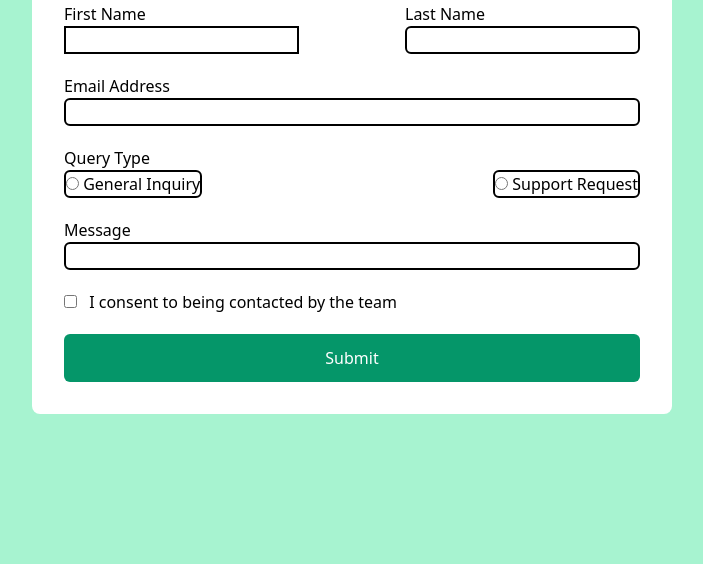
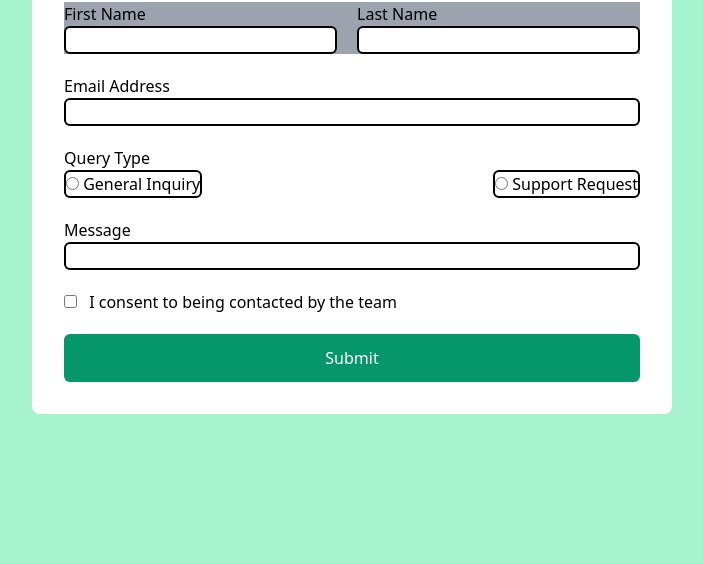
Before and after one commit to E-code804/FrEM-form, a plain HTML site: page index.html in a window 1280 px wide. Shown: the part 236-800 px from the top of the page, without its empty margins (288-991 px from the left). Drawn offline with nearby package versions, Linux system fonts and the light colour scheme.

Commit message:
Updating index before merge

```diff
--- a/index.html
+++ b/index.html
@@ -3,9 +3,8 @@
 
 <head>
     <meta charset="UTF-8">
-    <meta name="viewport" content="width=device-width,
-          initial-scale=1.0">
-    <title>Tailwind CSS Example</title>
+    <meta name="viewport" content="width=device-width, initial-scale=1.0">
+    <title>JHIM Contact Form</title>
     <link href="https://unpkg.com/tailwindcss@^1.0/dist/tailwind.min.css" rel="stylesheet">
 </head>
 
@@ -18,15 +17,15 @@
 
             <form class="flex flex-col justify-between">
                 <!-- Inputs for first/last names -->
-                <div class="flex justify-between">
-                    <div>
+                <div class="flex bg-gray-400 w-full justify-between">
+                    <div class="w-full pr-5">
                         <p>First Name</p>
-                        <input required type="text" name="firstname" id="firstname" class="border-black border-2">
+                        <input class="w-full border-black border-2 rounded-md" required type="text" name="firstname" id="firstname">
                     </div>
 
-                    <div>
+                    <div class="w-full">
                         <p>Last Name</p>
-                        <input required type="text" name="lastname" id="lastname" class="border-black border-2 rounded-md">
+                        <input class="w-full border-black border-2 rounded-md" required type="text" name="lastname" id="lastname">
                     </div>
                 </div>
 
```
